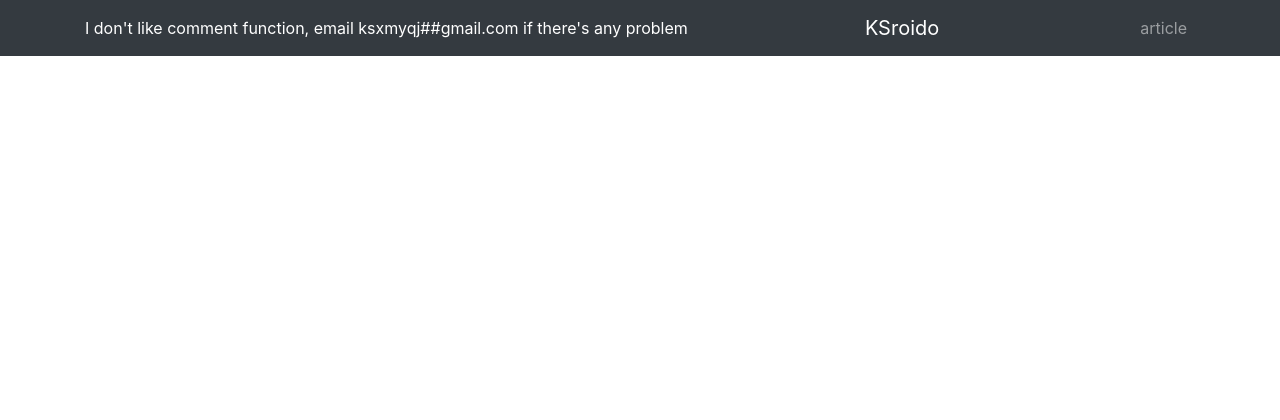
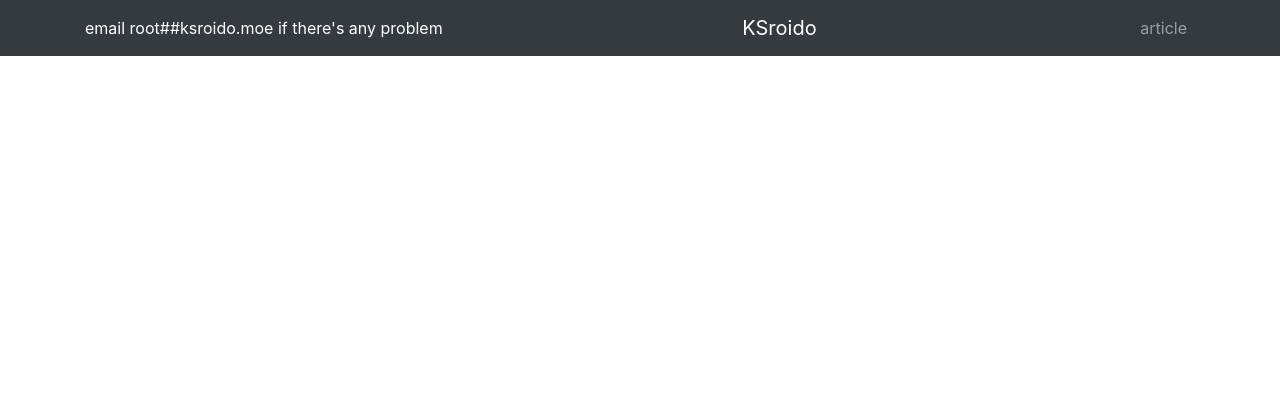
Before and after one commit to Valkierja/django22, a Django app: page /article/article-list/ in a window 1280 px wide. Shown: the top 420 px of the page. Run offline with Django 3.2, Linux system fonts and the light colour scheme; data that the repository does not hold is empty; some libraries are stand-ins or nearby versions.

Commit message:
sqlBackup

```diff
--- /dev/null
+++ b/SqlBackUp/main.py
@@ -0,0 +1,6 @@
+from webdav4.client import Client
+#TODO:not add webdav4 to requirements.txt yet
+client = Client(base_url='https://dav.jianguoyun.com/dav/',auth=('ksxmyqj@gmail.com', '')) #add passwd
+
+fileNmae = datetime.now().strftime('%Y-%m-%d_%H:%M:%S')
+client.upload_file(from_path='../db.sqlite3', to_path=f/SQL/{fileNmae}.sqlite3', overwrite=False)
--- a/templates/header.html
+++ b/templates/header.html
@@ -1,6 +1,6 @@
 <nav class="navbar navbar-expand-lg navbar-dark bg-dark">
   <div class="container">
-    <a style="color: white">I don't like comment function, email ksxmyqj##gmail.com if there's any problem </a>
+    <a style="color: white">email root##ksroido.moe if there's any problem </a>
     <!-- 导航栏商标 -->
     <a class="navbar-brand" href="#">KSroido</a>
     <!-- 导航入口 -->
```
Also changed, not shown: 1 other file.
